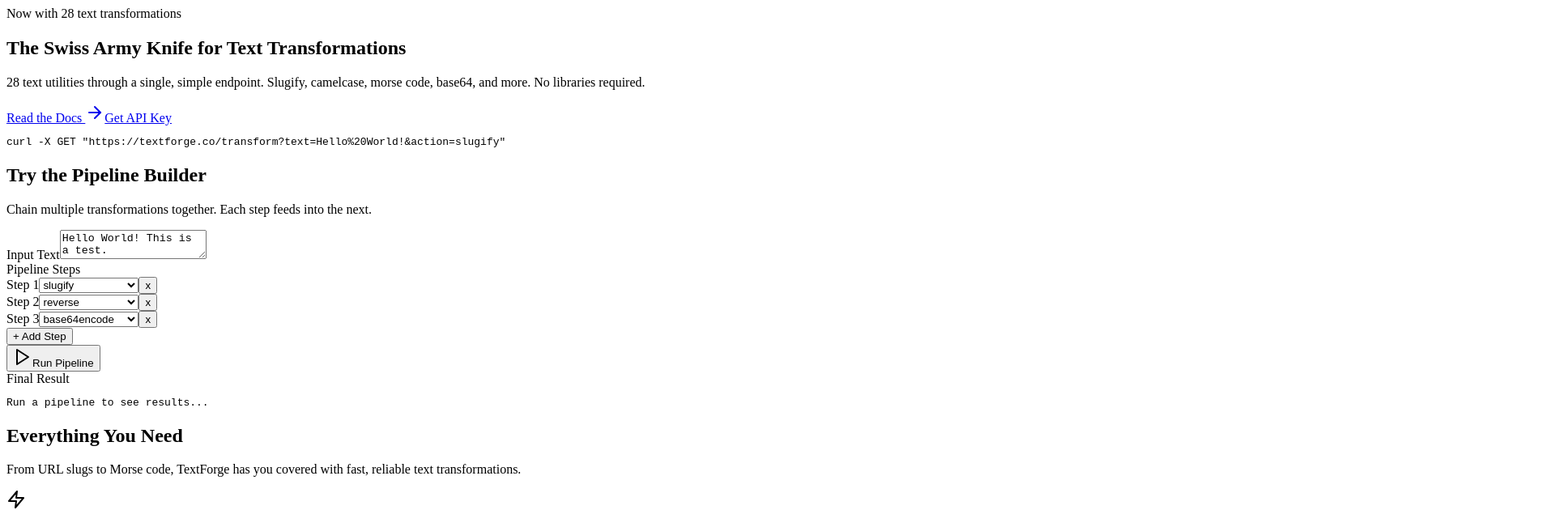
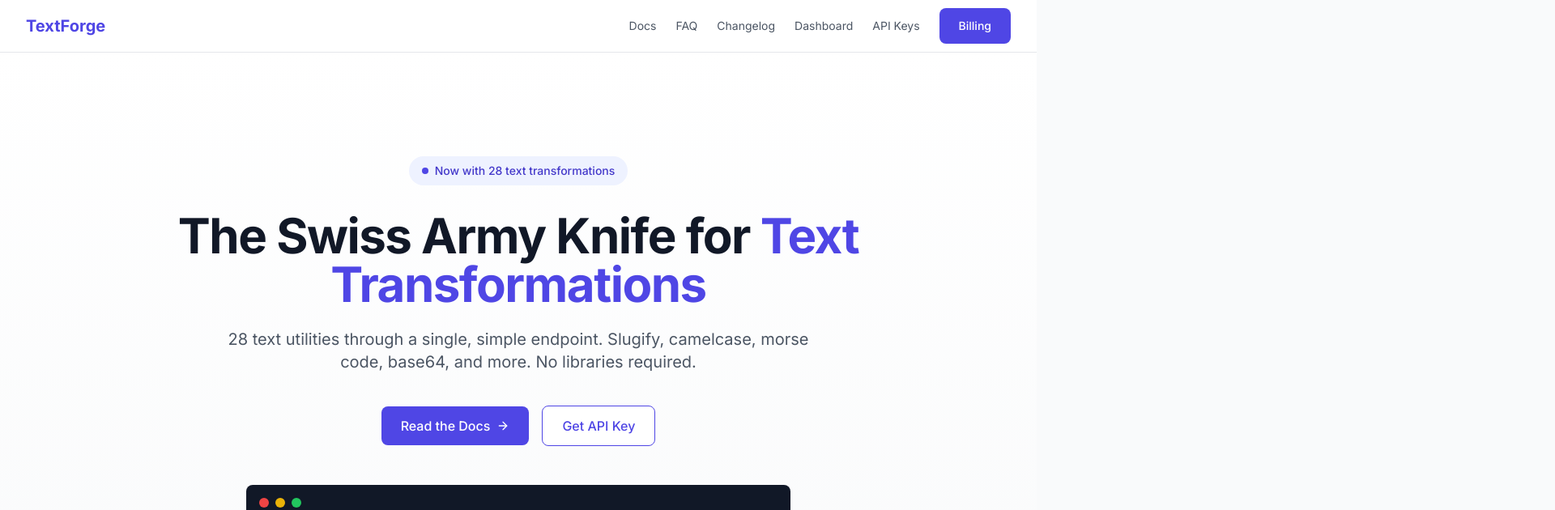
Before and after one commit to M0N0S0DIUM/Textforge, a Next.js app in the folder textforge-dashboard/: page / in a window 1280 px wide. Shown: the top 630 px of the page at 81% size, 1920 px wide, since content can reach past the window. Built offline with nearby package versions, Linux system fonts and the light colour scheme.

Commit message:
fix: restore layout.js with Navbar/Footer/globals.css

```diff
--- a/textforge-dashboard/app/layout.js
+++ b/textforge-dashboard/app/layout.js
@@ -1,16 +1,30 @@
+import './globals.css';
+import Navbar from '../components/Navbar';
+import Footer from '../components/Footer';
+
 export const metadata = {
-  title: 'TextForge - Text Transformation API',
+  title: 'TextForge - Smart Text Utility API',
   description: '28 text transformation utilities through a single, simple endpoint. Slugify, camelcase, morse code, and more.',
+  keywords: 'text, api, transform, slugify, camelcase, morse code, base64',
+  authors: [{ name: 'TextForge' }],
   openGraph: {
-    title: 'TextForge - Text Transformation API',
-    description: '28 text transformation utilities through a single, simple endpoint. Build powerful text processing pipelines.',
+    title: 'TextForge - Smart Text Utility API',
+    description: '28 text transformation utilities through a single, simple endpoint.',
+    type: 'website',
   },
 };
 
 export default function RootLayout({ children }) {
   return (
     <html lang="en">
-      <body>{children}</body>
+      <head>
+        <link href="https://fonts.googleapis.com/css2?family=Inter:wght@300;400;500;600;700&family=JetBrains+Mono:wght@400;500&display=swap" rel="stylesheet" />
+      </head>
+      <body className="font-sans bg-gray-50 text-gray-900">
+        <Navbar />
+        <main className="min-h-screen">{children}</main>
+        <Footer />
+      </body>
     </html>
   );
 }
```
